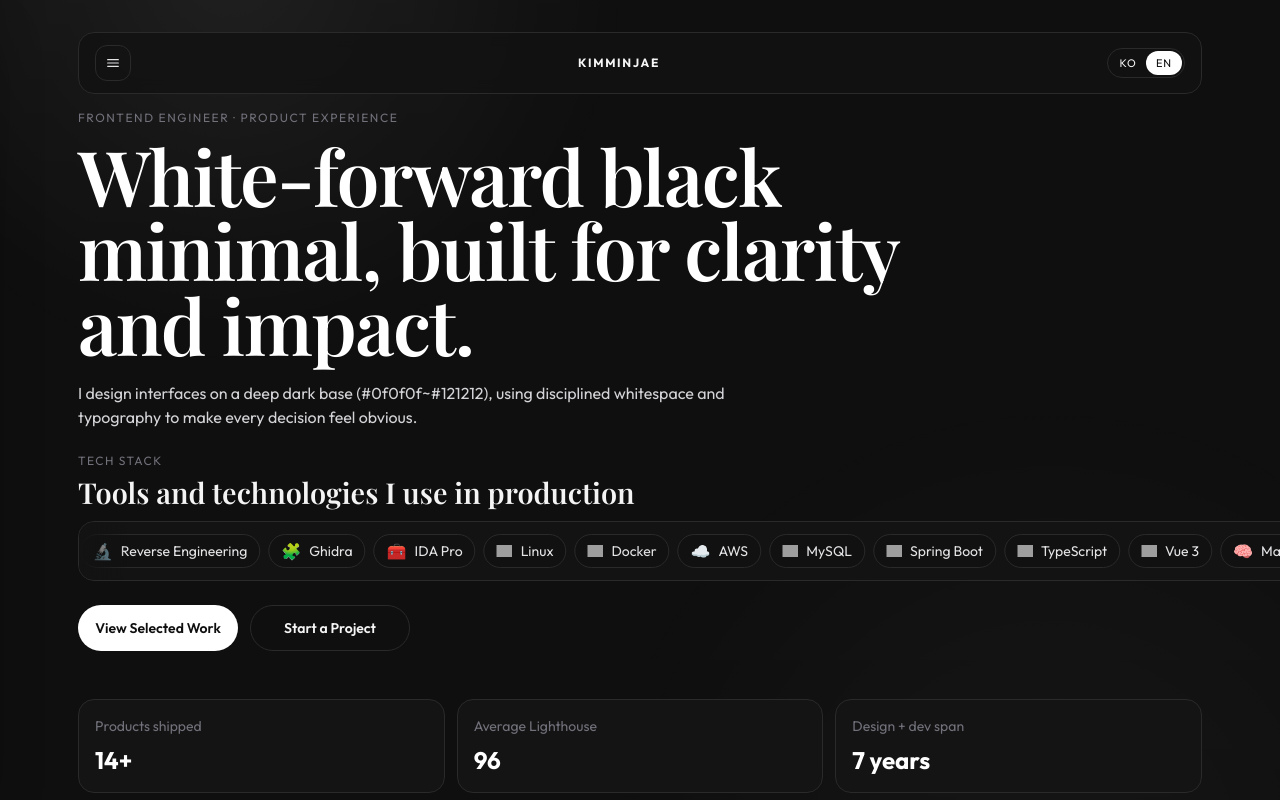
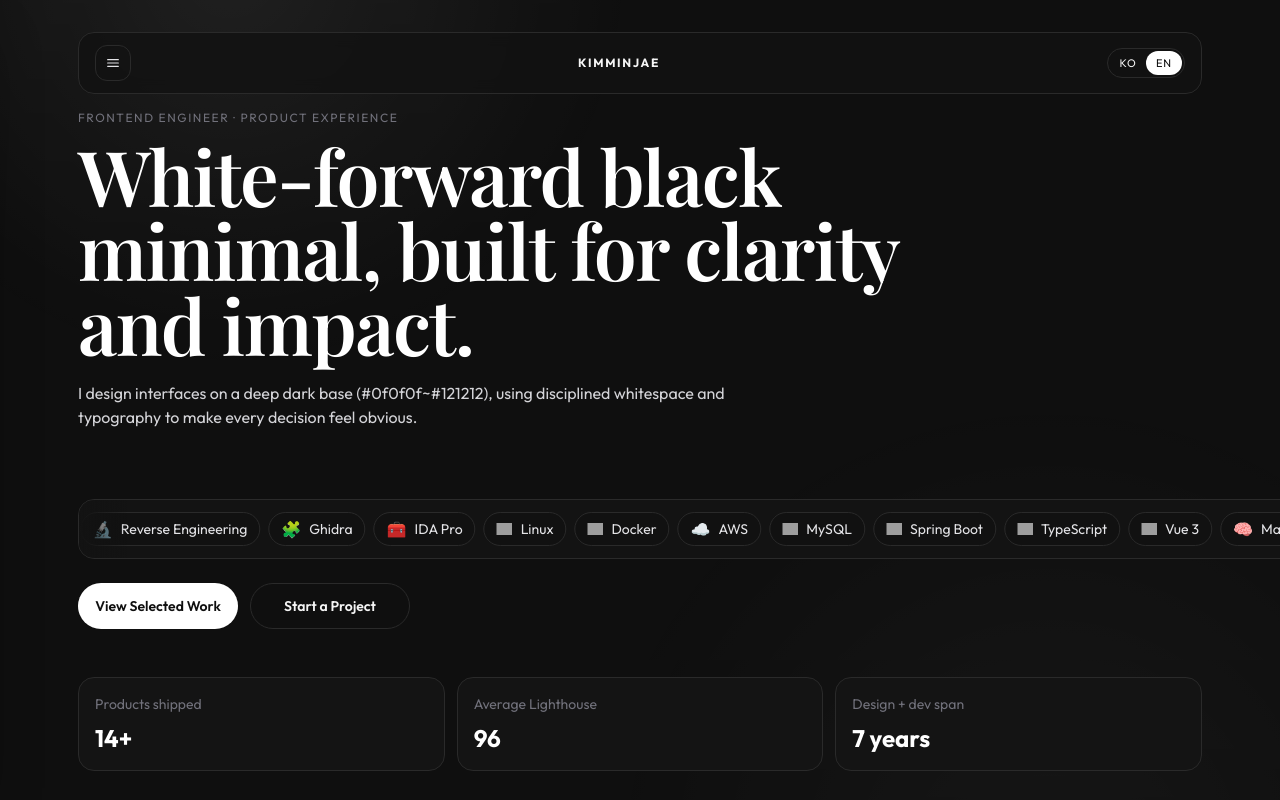
Before and after one commit to HLab-Haeyul/HLab-Web, a Vue app: page /en in a window 1280 px wide. Shown: the top 800 px of the page. Built offline with nearby package versions, Linux system fonts and the light colour scheme; grey boxes are pictures that could not be loaded; the HTML template or start-up script is replaced by a standard one.

Commit message:
feat(#3) : 기술 스택 제목 문구 제거

```diff
--- a/src/views/PortfolioView.vue
+++ b/src/views/PortfolioView.vue
@@ -226,16 +226,7 @@ watch(
               {{ copy.heroLead }}
             </p>
             <div :class="isAppLayout ? 'mt-5' : 'mt-6'">
-              <div class="flex flex-wrap items-end justify-between gap-3">
-                <div>
-                  <p class="text-xs uppercase tracking-[0.12em] text-zinc-500">{{ stackTicker.kicker }}</p>
-                  <h2
-                    class="mt-2 leading-[1.08] text-zinc-100 [font-family:var(--font-display)]"
-                    :class="isAppLayout ? 'text-[clamp(1.1rem,4.5vw,1.35rem)]' : 'text-[clamp(1.25rem,2.5vw,1.8rem)]'"
-                  >
-                    {{ stackTicker.heading }}
-                  </h2>
-                </div>
+              <div class="flex justify-end">
                 <RouterLink
                   :to="stackDetailPath"
                   class="inline-flex items-center justify-center rounded-full border border-[#2a2a2a] bg-[#101010] px-4 py-2 text-xs font-semibold tracking-[0.08em] text-zinc-200 transition hover:border-[#3a3a3a] hover:text-white"
```
